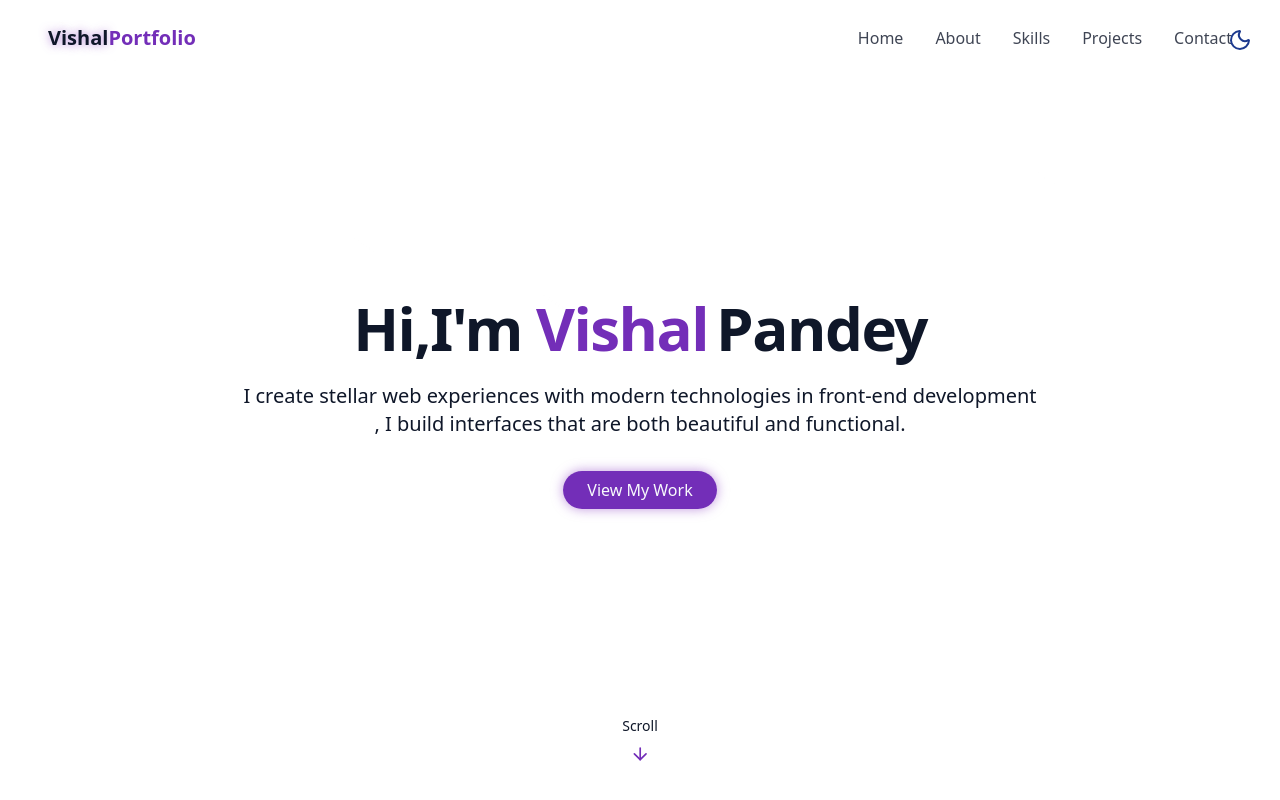
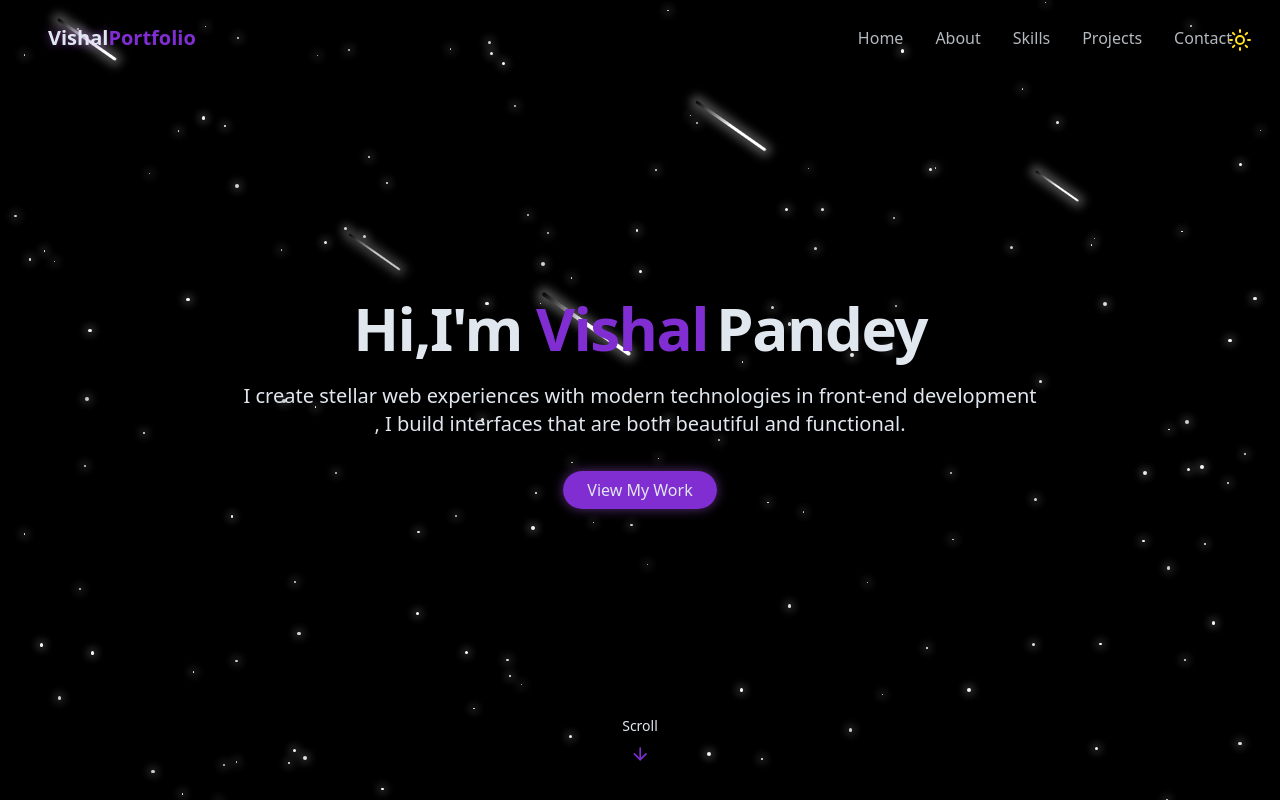
Before and after one commit to vkp7782/ReactPortpolio, a React (Vite) app: page / in a window 1280 px wide. Shown: the top 800 px of the page. Built offline with nearby package versions, Linux system fonts and the light colour scheme.

Commit message:
Update ThemeToggle.jsx

```diff
--- a/src/components/ThemeToggle.jsx
+++ b/src/components/ThemeToggle.jsx
@@ -3,16 +3,25 @@
 import { cn } from "@/lib/utils";
 
 export const ThemeToggle = () => {
-    const [isDarkMode, setisDarkMode] = useState(false);
+    const [isDarkMode, setIsDarkMode] = useState(false);
 
     useEffect(() => {
         const storedTheme = localStorage.getItem("theme");
-        if (storedTheme === 'dark') {
-            setisDarkMode(true);
+
+        // If user has no saved preference → default to dark
+        if (!storedTheme) {
             document.documentElement.classList.add("dark");
-        } else {
-            localStorage.setItem("theme", "light");
-            setisDarkMode(false);
+            localStorage.setItem("theme", "dark");
+            setIsDarkMode(true);
+        }
+        // Else use saved theme
+        else if (storedTheme === "dark") {
+            document.documentElement.classList.add("dark");
+            setIsDarkMode(true);
+        }
+        else {
+            document.documentElement.classList.remove("dark");
+            setIsDarkMode(false);
         }
     }, []);
 
@@ -20,11 +29,11 @@
         if (isDarkMode) {
             document.documentElement.classList.remove("dark");
             localStorage.setItem("theme", "light");
-            setisDarkMode(false);
+            setIsDarkMode(false);
         } else {
             document.documentElement.classList.add("dark");
             localStorage.setItem("theme", "dark");
-            setisDarkMode(true);
+            setIsDarkMode(true);
         }
     };
 
@@ -32,8 +41,7 @@
         <button
             onClick={toggleTheme}
             className={cn(
-                "fixed max-sm:hidden top-5 right-5 z-50 p-2 rounded-full transition-colors duration-300",
-                "focus:outlin-hidden"
+                "fixed max-sm:hidden top-5 right-5 z-50 p-2 rounded-full transition-colors duration-300 focus:outline-none"
             )}
         >
             {isDarkMode ? (
```
